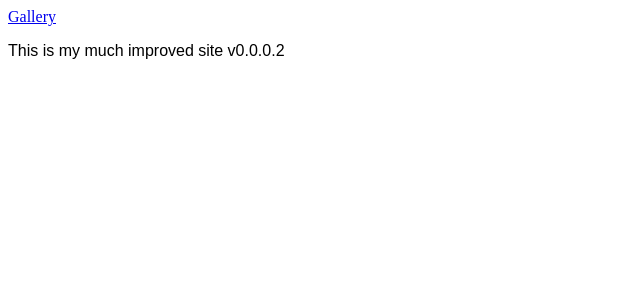
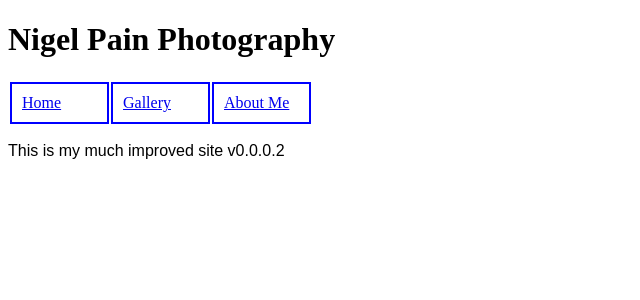
Before and after one commit to nigelpain/personal-site, a PHP site: page / in a window 1280 px wide. Shown: the top 300 px of the page, without its empty margins (0-640 px from the left). Run offline with PHP 8.4, Linux system fonts and the light colour scheme.

Commit message:
added new aboutme page and basic heading and navbar to homepage

```diff
--- a/css/styles.css
+++ b/css/styles.css
@@ -6,3 +6,10 @@ img {
   width: 800px;
   height: 600px;
 }
+
+.navbutton {
+  width: 75px;
+  margin: 10px;
+  border: 2px solid blue;
+  padding: 10px;
+}
--- a/index.html
+++ b/index.html
@@ -5,7 +5,14 @@
     <link href="css/styles.css", type="text/css", rel="stylesheet">
   </head>
   <body>
-    <a href="gallery/index.html">Gallery</a>
+    <h1>Nigel Pain Photography</h1>
+    <table>
+      <tr>
+        <td class="navbutton"><a href="index.html">Home</a></td>
+        <td class="navbutton"><a href="gallery/index.html">Gallery</a></td>
+        <td class="navbutton"><a href="aboutme.html">About Me</a></td>
+      </tr>
+    </table>
     <p>This is my much improved site v0.0.0.2</p>
   </body>
 </html>
```
Also changed, not shown: aboutme.html (added, +10 -0 lines).
